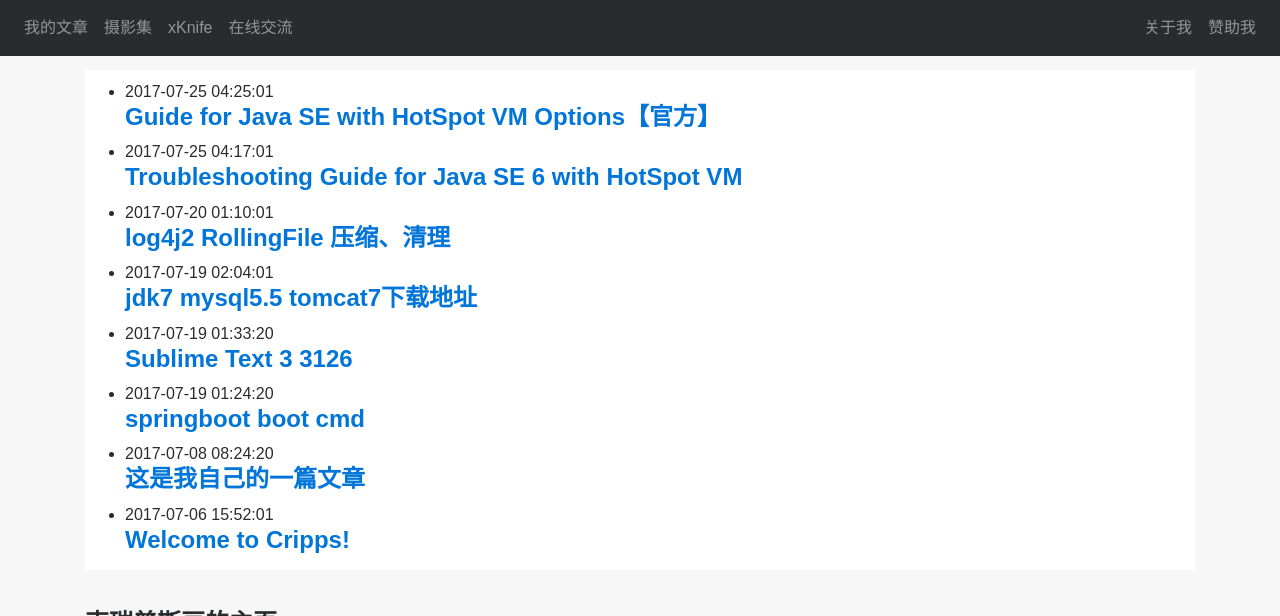
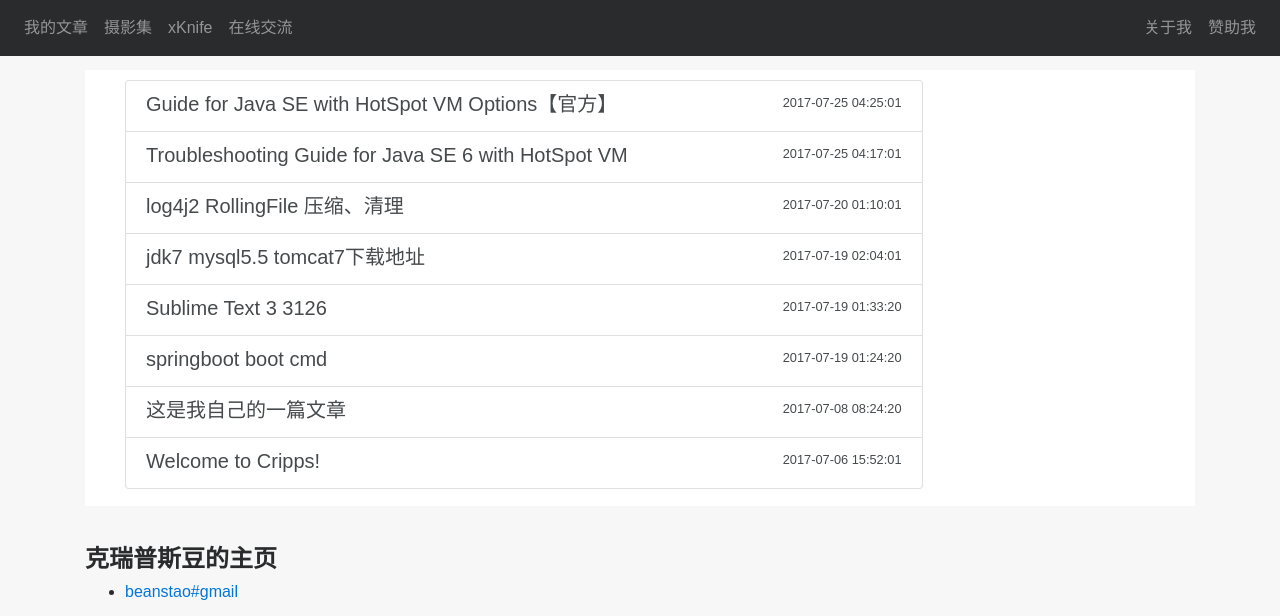
Before and after one commit to beanstt/beanstt.github.io, a Jekyll site: the page built from index.md, in a window 1280 px wide, cut to the strip 0-616 px from the top of the page. Built offline with Jekyll 4.4.1, drawn with Linux system fonts in a browser that asks for light colours; nearby versions of some CDN libraries.

Commit message:
fix : home posts css

```diff
--- a/_layouts/home.html
+++ b/_layouts/home.html
@@ -10,14 +10,21 @@ layout: default
 
   <ul class="post-list content col-sm-10 col-md-9">
     {% for post in site.posts %}
-      <li>
+      <!-- <li>
         {% assign date_format = site.minima.date_format | default: "%Y-%m-%d %H:%M:%S" %}
         <span class="post-meta">{{ post.date | date: date_format }}</span>
 
         <h2>
           <a class="post-link" href="{{ post.url | relative_url }}">{{ post.title | escape }}</a>
         </h2>
-      </li>
+      </li> -->
+
+      <a href="{{ post.url | relative_url }}" class="list-group-item list-group-item-action flex-column align-items-start">
+        <div class="d-flex w-100 justify-content-between">
+          <h5 class="mb-1">{{ post.title | escape }}</h5>
+          <small>{{ post.date | date: date_format }}</small>
+        </div>
+      </a>
     {% endfor %}
   </ul>
   <div class="col-sm-2 col-md-3"></div>
--- a/_sass/my/_global.scss
+++ b/_sass/my/_global.scss
@@ -71,3 +71,58 @@ h2{
 .post-list li{
     margin-bottom: 10px;
 }
+// home posts列表样式
+.align-items-start {
+    -webkit-box-align: start!important;
+    -webkit-align-items: flex-start!important;
+    -ms-flex-align: start!important;
+    align-items: flex-start!important;
+}
+.flex-column {
+    -webkit-box-orient: vertical!important;
+    -webkit-box-direction: normal!important;
+    -webkit-flex-direction: column!important;
+    -ms-flex-direction: column!important;
+    flex-direction: column!important;
+}
+.list-group-item {
+    position: relative;
+    display: -webkit-box;
+    display: -webkit-flex;
+    display: -ms-flexbox;
+    display: flex;
+    -webkit-flex-flow: row wrap;
+    -ms-flex-flow: row wrap;
+    flex-flow: row wrap;
+    -webkit-box-align: center;
+    -webkit-align-items: center;
+    -ms-flex-align: center;
+    align-items: center;
+    padding: .75rem 1.25rem;
+    margin-bottom: -1px;
+    background-color: #fff;
+    border: 1px solid rgba(0,0,0,.125);
+}
+.list-group-item-action {
+    width: 100%;
+    color: #464a4c;
+    text-align: inherit;
+}
+.w-100 {
+    width: 100%!important;
+}
+.justify-content-between {
+    -webkit-box-pack: justify!important;
+    -webkit-justify-content: space-between!important;
+    -ms-flex-pack: justify!important;
+    justify-content: space-between!important;
+}
+.d-flex {
+    display: -webkit-box!important;
+    display: -webkit-flex!important;
+    display: -ms-flexbox!important;
+    display: flex!important;
+}
+.mb-1 {
+    margin-bottom: .25rem!important;
+}
```
